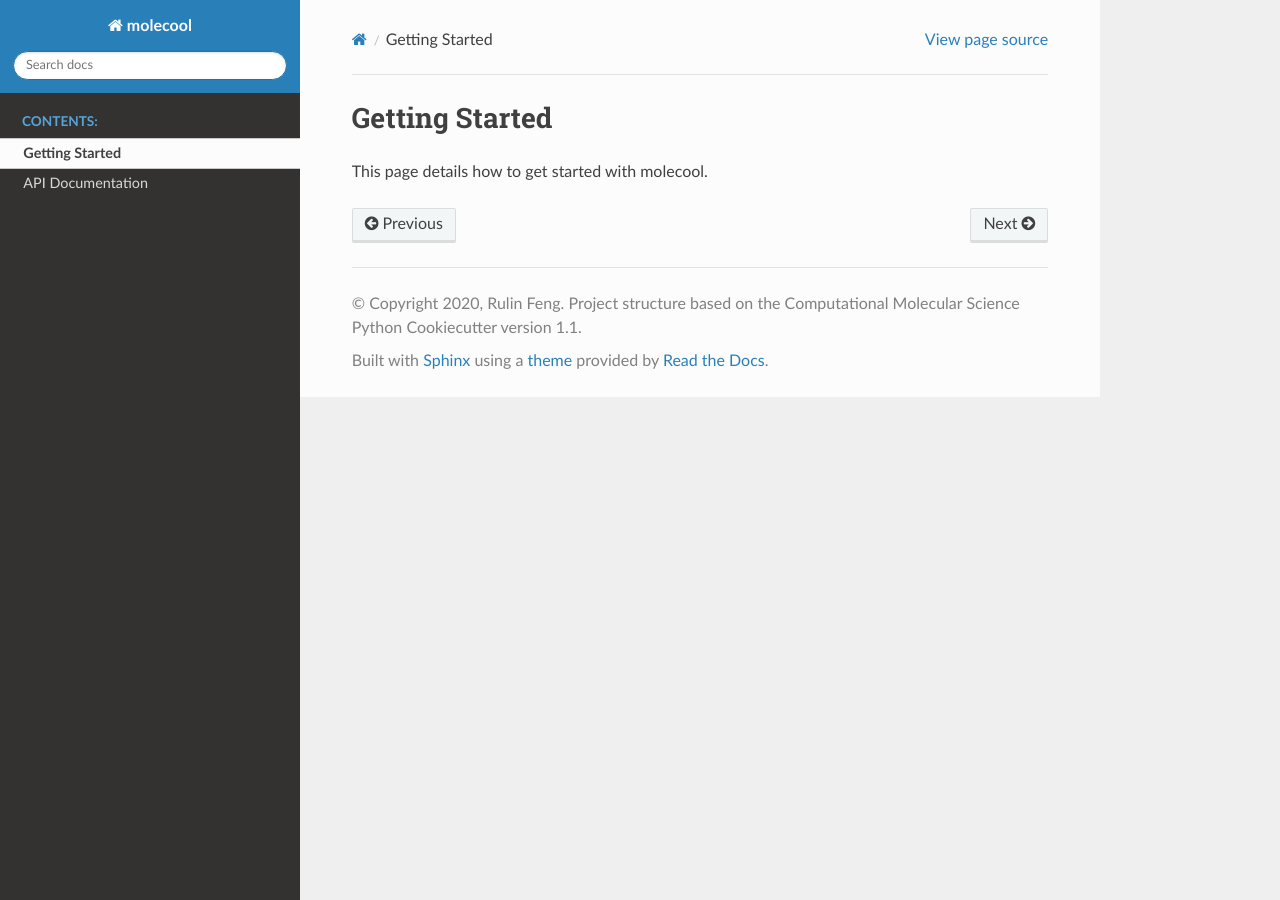
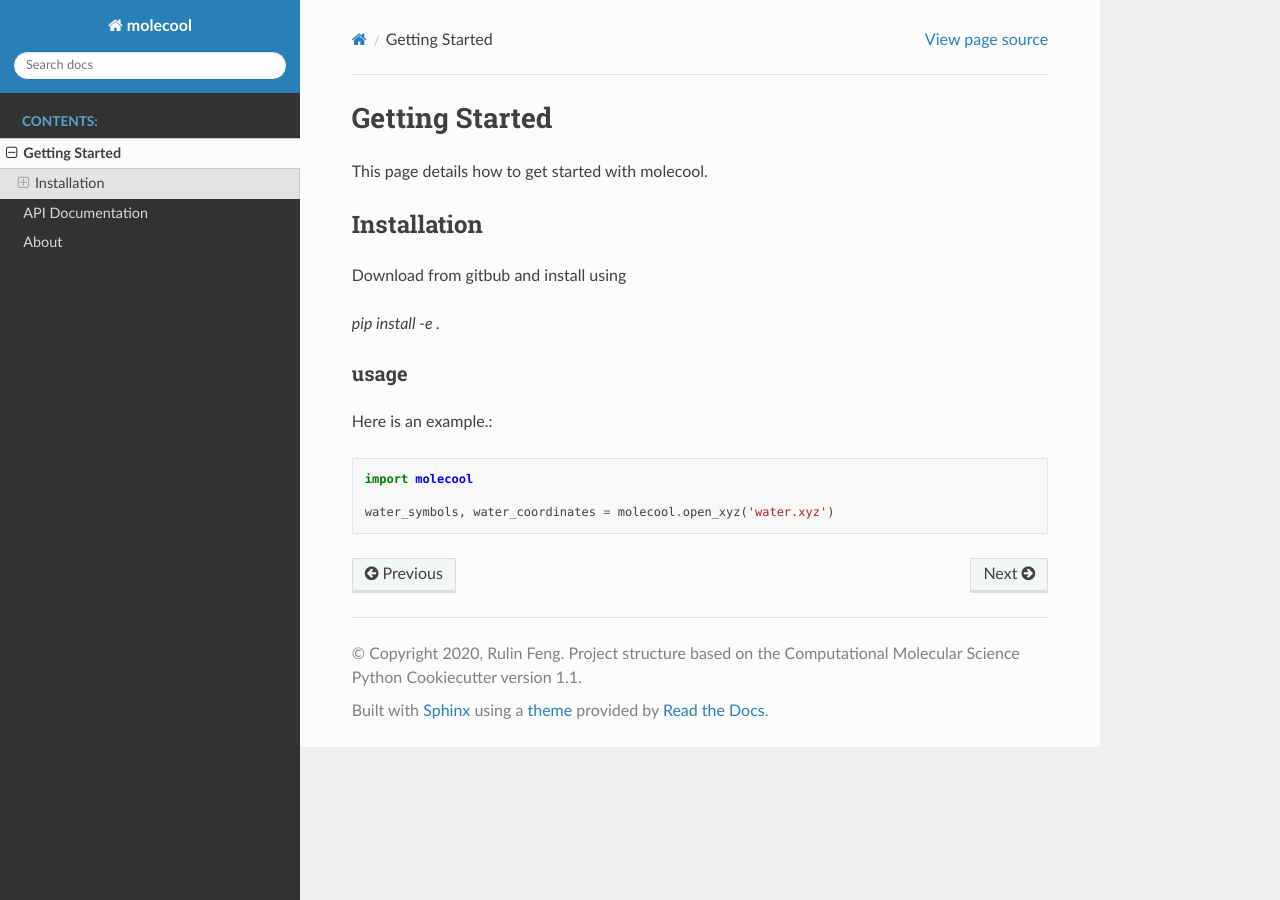
Before and after one commit to RulingF/molecool, a Sphinx documentation site: the page built from docs/getting_started.rst, in a window 1280 px wide. Built offline with Sphinx 7.4.7 and the Read the Docs theme 2.0.0, drawn with Linux system fonts in a browser that asks for light colours; the version number could not be read and is left out.

Commit message:
Updated the docs

```diff
--- /dev/null
+++ b/docs/about.rst
@@ -0,0 +1,4 @@
+About
+===============
+
+This page says that's about this project.
--- a/docs/api.rst
+++ b/docs/api.rst
@@ -5,3 +5,4 @@ API Documentation
    :toctree: autosummary
 
    molecool.canvas
+   molecool.calculate_center_of_mass
--- /dev/null
+++ b/docs/autosummary/molecool.calculate_center_of_mass.rst
@@ -0,0 +1,6 @@
+molecool.calculate\_center\_of\_mass
+====================================
+
+.. currentmodule:: molecool
+
+.. autofunction:: calculate_center_of_mass
--- /dev/null
+++ b/docs/autosummary/molecool.canvas.rst
@@ -0,0 +1,6 @@
+molecool.canvas
+===============
+
+.. currentmodule:: molecool
+
+.. autofunction:: canvas
--- a/docs/getting_started.rst
+++ b/docs/getting_started.rst
@@ -2,3 +2,18 @@ Getting Started
 ===============
 
 This page details how to get started with molecool.
+
+Installation
+---------------
+Download from gitbub and install using
+
+`pip install -e .`
+
+
+usage
+^^^^^^^^^^^^^^^
+Here is an example.::
+
+    import molecool
+
+    water_symbols, water_coordinates = molecool.open_xyz('water.xyz')
--- a/docs/index.rst
+++ b/docs/index.rst
@@ -6,13 +6,16 @@
 Welcome to molecool's documentation!
 =========================================================
 
+Rulin Feng mark, molecool is a Python package
+the file format 'xyz' and 'pdb' are currently supported.
+
 .. toctree::
    :maxdepth: 2
    :caption: Contents:
 
    getting_started
    api
-
+   about
 
 
 Indices and tables
```
